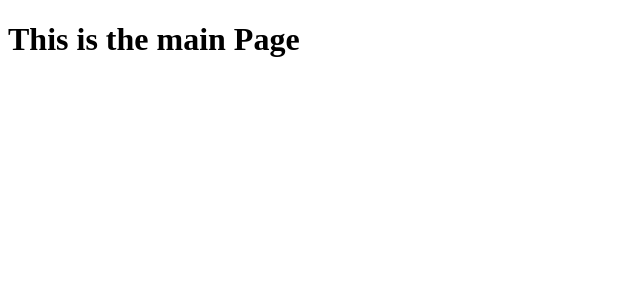
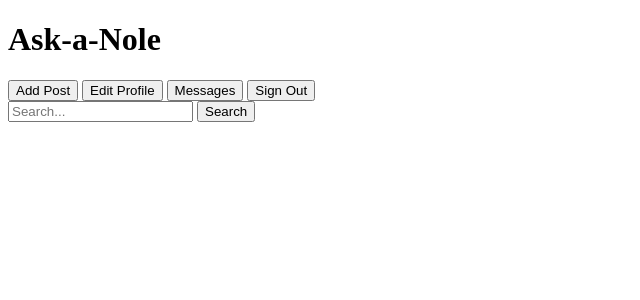
Before and after one commit to Yoti72/AskANole, a Flask app: page /main in a window 1280 px wide. Shown: the top 300 px of the page, without its empty margins (0-640 px from the left). Run offline with Flask 3, Linux system fonts and the light colour scheme.

Commit message:
Added Needs Templates

```diff
--- a/templates/LoginScreen.html
+++ b/templates/LoginScreen.html
@@ -7,7 +7,7 @@
 <body>
     <h1>Login</h1>
     <form action = "{{url_for('welcome')}}" method = "POST">
-        <p>Username: <input type="text" name="Username"> </p>
+        <p>FSUID: <input type="text" name="fsuid"> </p>
         <p>Password: <input type="password" name="Password"></p>
         <input type = "submit" value = "Login">
     </form>
--- a/templates/MainPage.html
+++ b/templates/MainPage.html
@@ -5,7 +5,31 @@
     <title>Main Page</title>
 </head>
 <body>
-    <h1>This is the main Page</h1>
+    <div class="header">
+        <h1>Ask-a-Nole</h1>
+        <div class="user-actions">
+            <a href="/addpost"><button type="button">Add Post</button></a>
+            <button type="button">Edit Profile</button>
+            <a href="/messages"><button type="button">Messages</button></a>
+            <a href="/"><button type="button">Sign Out</button></a>
+        </div>
+    </div>
+
+    <div class="posts">
+        <div class="search-bar">
+            <form method="POST" action="/search">
+                <input type="text" placeholder="Search..." name="searched">
+                <button type="submit">Search</button>
+            </form>
+        </div>
+        {% for post in posts %}
+        <div class="post">
+            <h2><a href="{{ url_for('post_detail', post_id=post[0]) }}">{{ post[2] }}</a></h2>
+            <p>{{ post.content }}</p>
+        </div>
+        {% endfor %}
+    </div>
+
 
 </body>
 </html>
--- a/templates/SignUp.html
+++ b/templates/SignUp.html
@@ -10,8 +10,6 @@
         <p>First Name: <input type="text" name="First"> </p>
         <p>Last Name: <input type="text" name="Last"></p>
         <p>FSU ID: <input type="text" name="Fsuid"> </p>
-        <p>Major: <input type="text" name="Major"> </p>
-        <p>Username: <input type="text" name="Username"> </p>
         <p>Password: <input type="text" name="Password"></p>
         <p>Confirm Password: <input type="text" name="ConfirmPassword"></p>
         <input type = "submit" value = "Submit">
```
Also changed, not shown: templates/AddPost.html (added, +16 -0 lines), templates/Error.html (added, +13 -0 lines), templates/Messages.html (added, +21 -0 lines), templates/PostDetail.html (added, +18 -0 lines), templates/SendMessage.html (added, +22 -0 lines).
